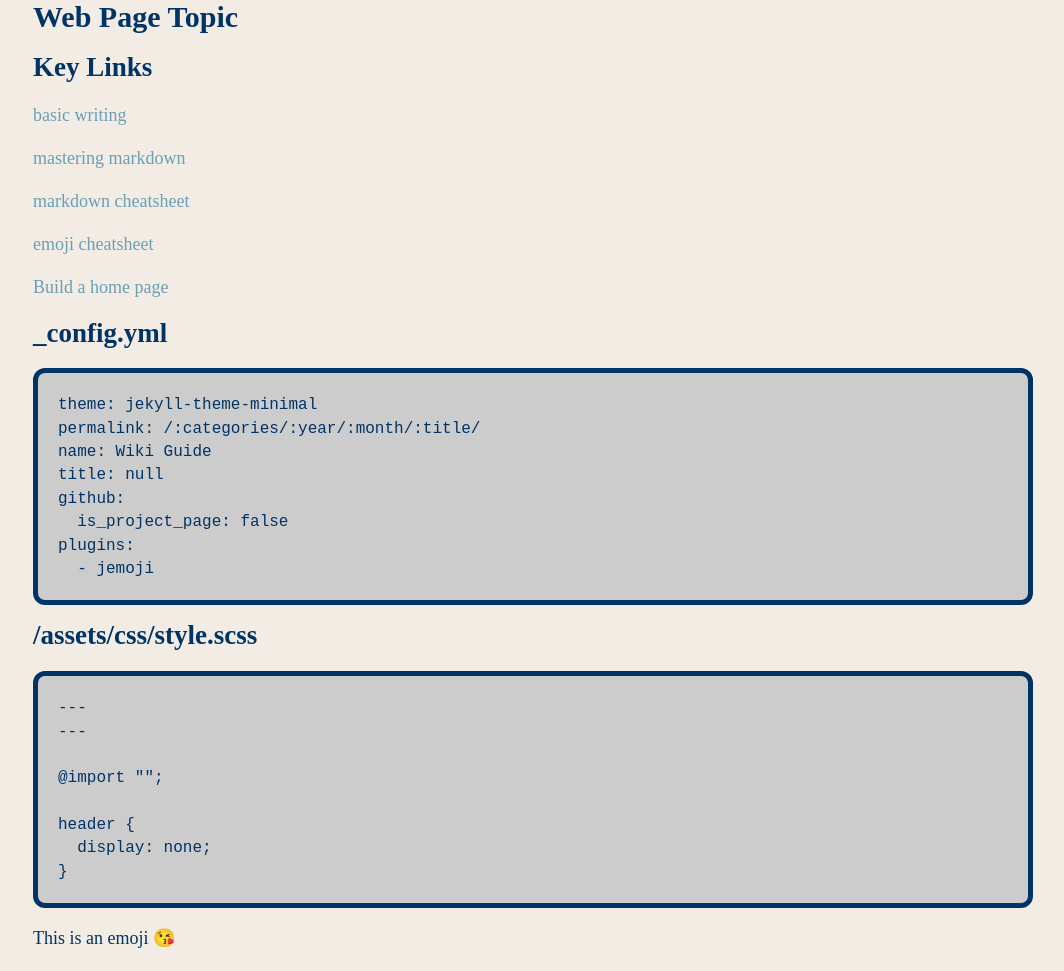
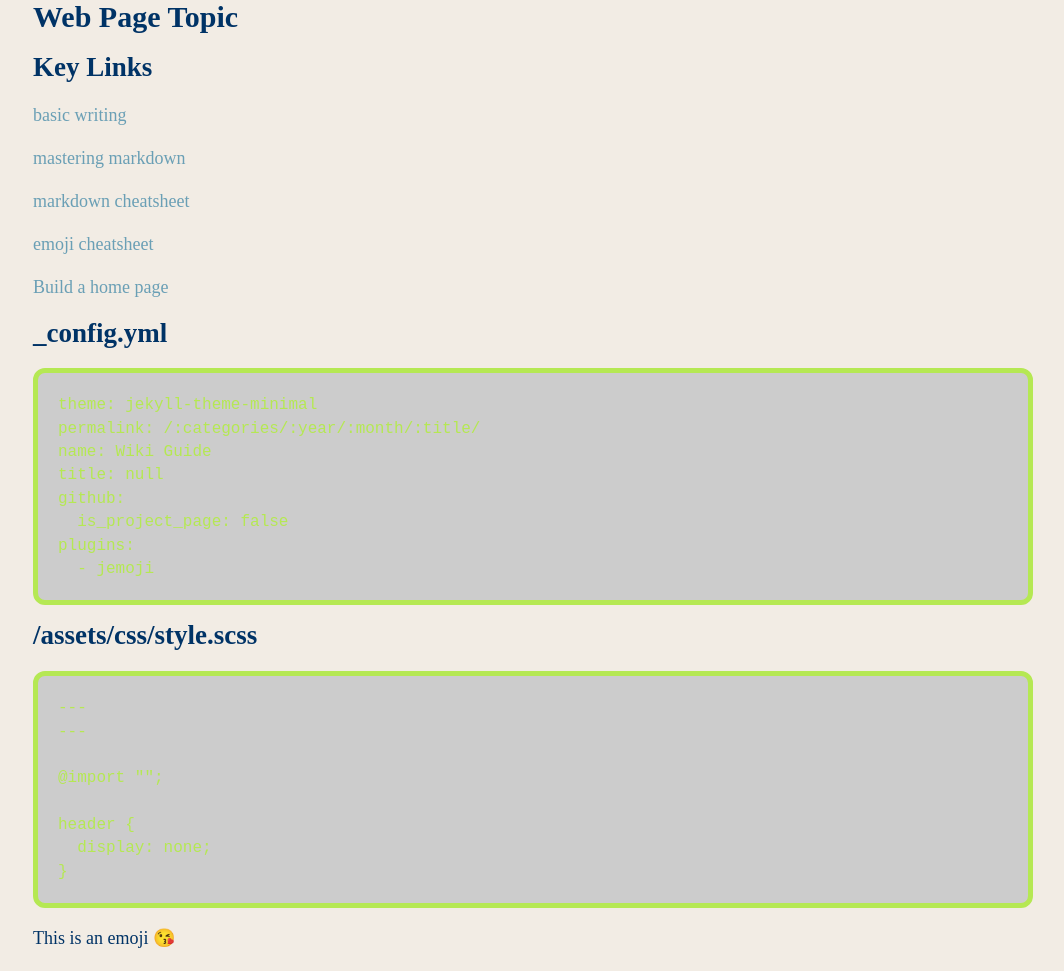
Before and after one commit to profphillips/wikibasics, a Jekyll site: the page built from index.md, in a window 1280 px wide. Shown: the whole page, without its empty margins (107-1171 px from the left). Built offline with Jekyll 4.4.1, drawn with Linux system fonts in a browser that asks for light colours; emoji names are drawn with the system emoji font; our own code applies the rules of GitHub Pages for plain Markdown files.

Commit message:
Update style.scss

```diff
--- a/assets/css/style.scss
+++ b/assets/css/style.scss
@@ -31,7 +31,7 @@ $link-color: $hippie-blue !default; //#3090f0;
 */
     $color: #036;
     $background-color: #f2ece4;
-    $pre-color: #036t;
+    $pre-color: $conifer; //#036;
     $pre-background-color: #cccccc;
     $blockquote-color: orange; //#036;
     $blockquote-background-color: #cccccc;
```
